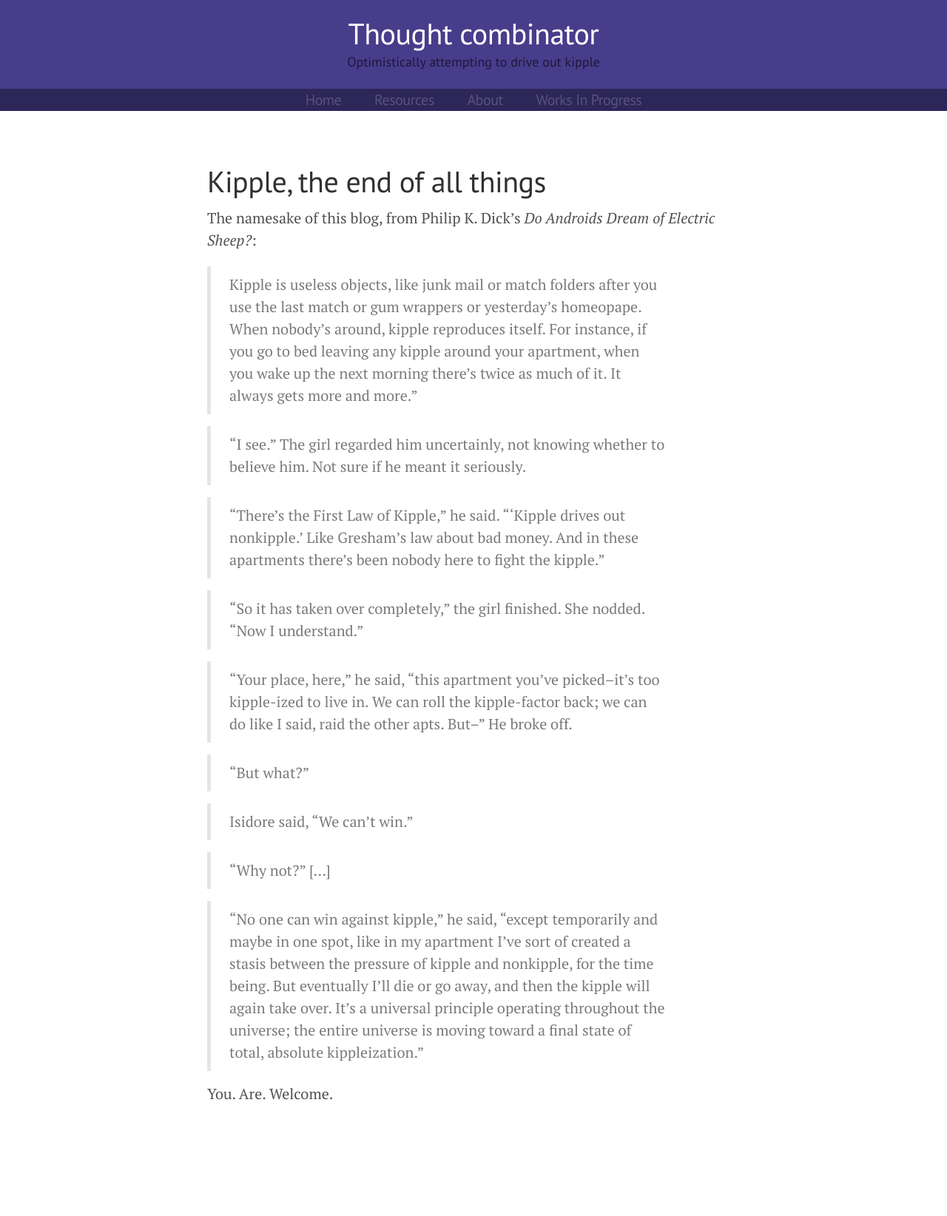
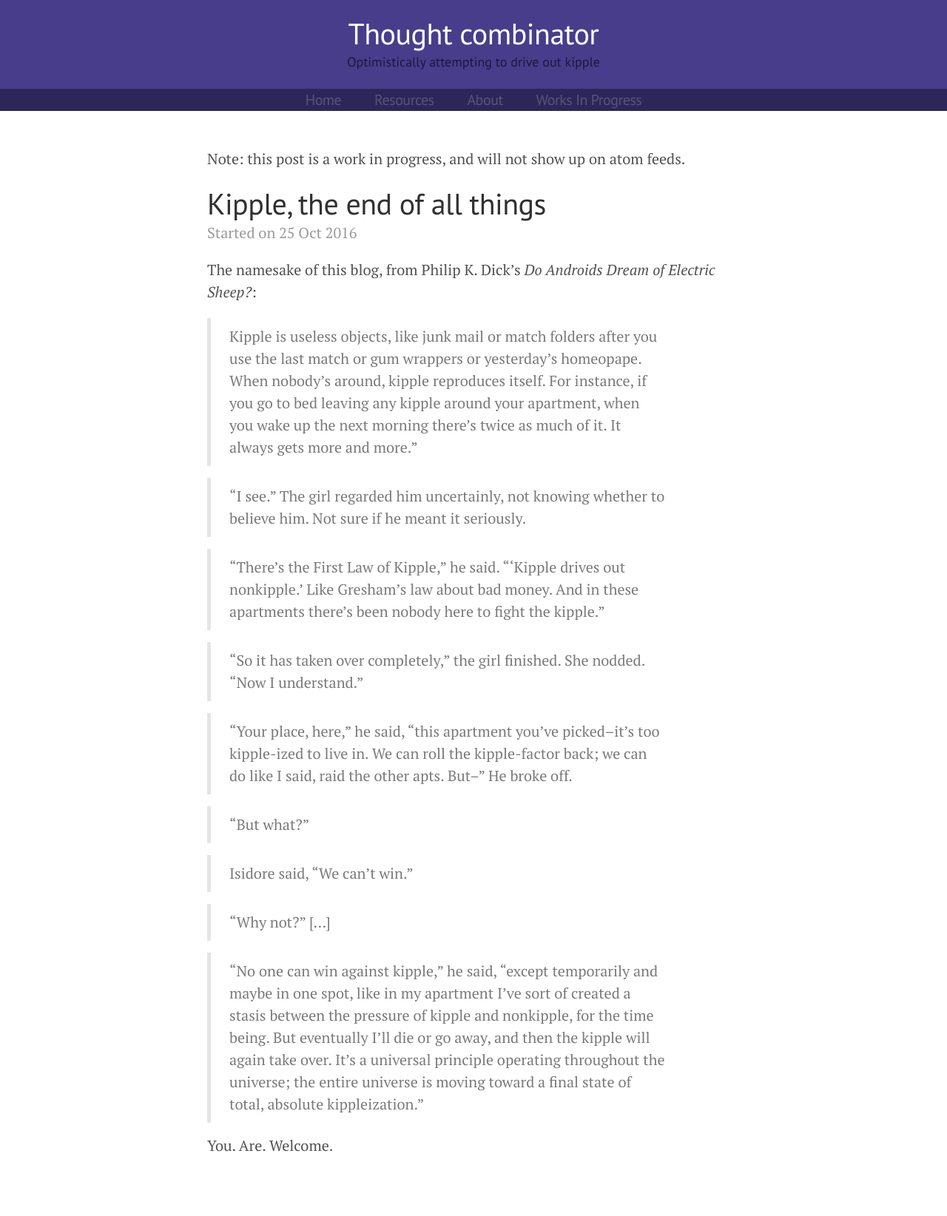
Before and after one commit to elliottroland/elliottroland.github.io, a Jekyll site: the page built from _wip/kipple.md, in a window 1280 px wide. Shown: the whole page at 74% size. Built offline with Jekyll 4.4.1, drawn with Linux system fonts in a browser that asks for light colours; before the commit the page ends 1574 px from its top, so only the background shows below that.

Commit message:
Some tweaks of WIP

```diff
--- /dev/null
+++ b/_layouts/wip.html
@@ -0,0 +1,12 @@
+---
+layout: default
+---
+<p>
+Note: this post is a work in progress, and will not show up on atom feeds.
+</p>
+
+<div class="post">
+  <h1 class="post-title">{{ page.title }}</h1>
+  <span class="post-date">Started on {{ page.date | date_to_string }}</span>
+  {{ content }}
+</div>
--- a/_wip/kipple.md
+++ b/_wip/kipple.md
@@ -1,9 +1,10 @@
 ---
 title: Kipple, the end of all things
 published: true
-layout: page
+layout: wip
 categories: [musings]
-tags: [wip]
+tags: []
+date: 2016-10-25
 ---
 The namesake of this blog, from Philip K. Dick's *Do Androids Dream of Electric Sheep?*:
 
--- a/public/css/lanyon.css
+++ b/public/css/lanyon.css
@@ -137,7 +137,7 @@ h1, h2, h3, h4, h5, h6, .page-list {
   max-width: 100%;
   width: 100%;
   background-color: #2d2659;
-  margin-bottom: 3.5rem;
+  margin-bottom: 2.5rem;
 }
 .container.page-list a {
   margin-right: 1rem;
--- a/wip/index.html
+++ b/wip/index.html
@@ -8,7 +8,7 @@ The following posts are works in progress and will not show up on the blogroll.
 </p>
 
 <div class="posts">
-  {% for post in site.wip %}
+  {% for post in site.wip | sort:"-date" %}
   <div class="post">
     <h1 class="post-title">
       <a href="{{ post.url }}">
```
